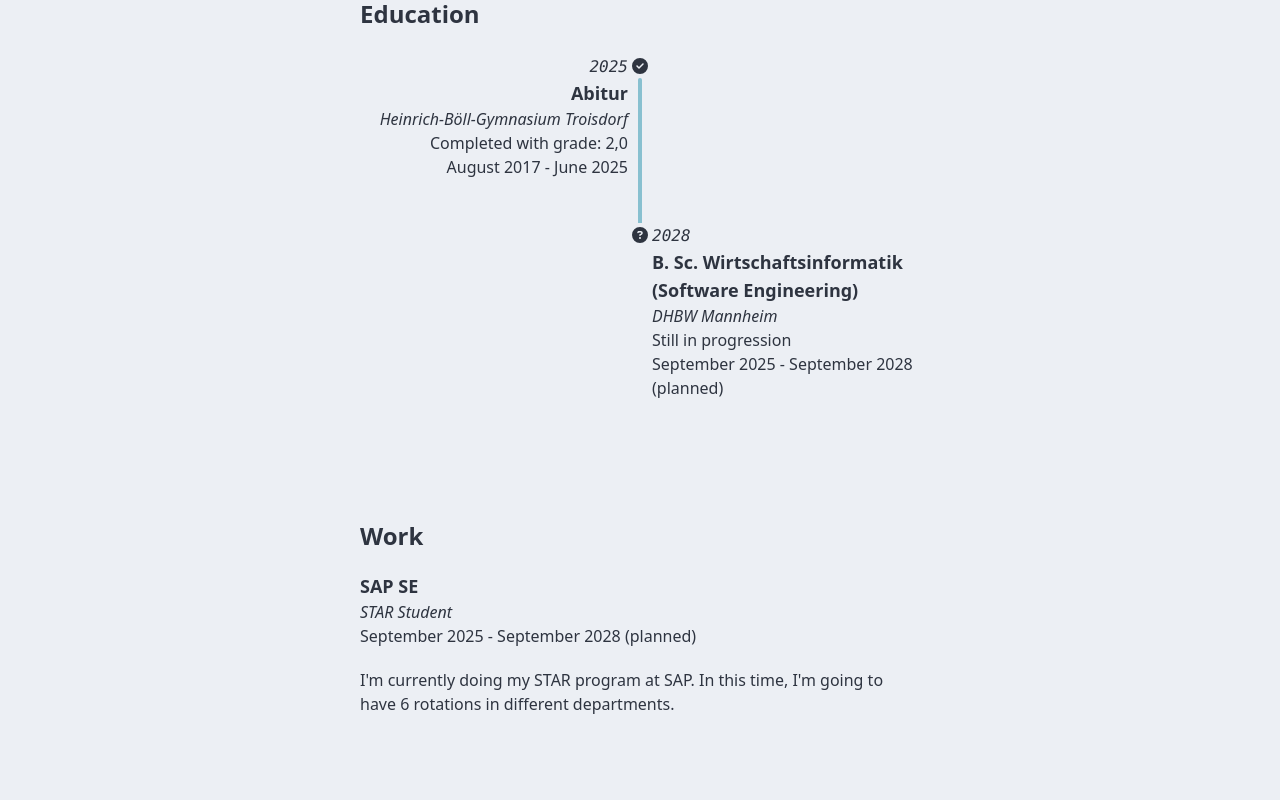
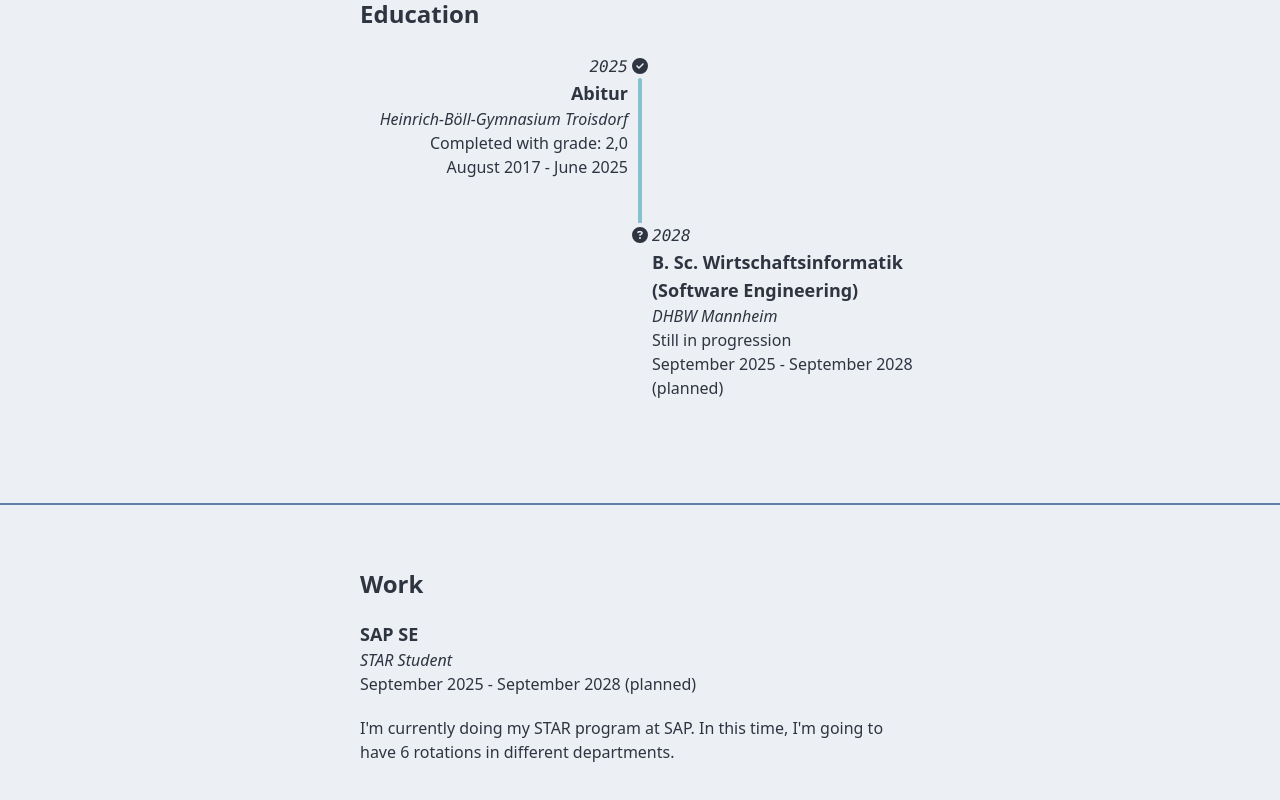
Before and after one commit to MaeschDEV/malte-esch-website, a Next.js app: page / in a window 1280 px wide. Shown: the part 1046-1846 px from the top of the page. Before the commit the page ends 1802 px from the top, so only its background shows below. Built offline with nearby package versions, Linux system fonts and the light colour scheme.

Commit message:
Added a divider for better visuals

```diff
--- a/app/page.tsx
+++ b/app/page.tsx
@@ -20,6 +20,7 @@ const homepage = () => {
         <div id="education">
           <Education></Education>
         </div>
+        <div className="divider divider-primary"></div>
         <div id="work">
           <Work></Work>
         </div>
```
